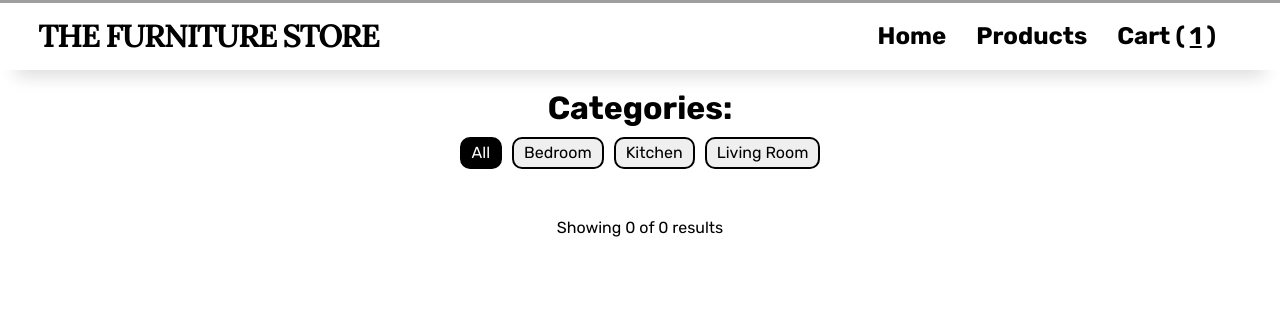
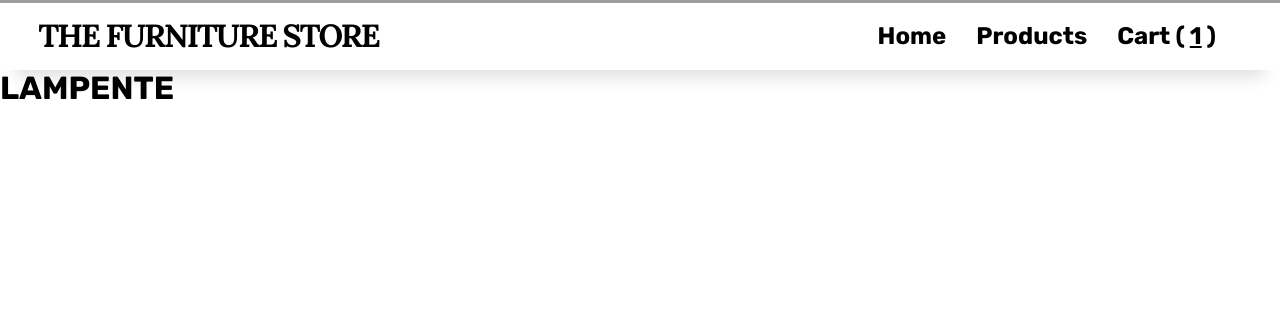
Before and after one commit to syfq-isml/odin-shopping-cart, a React (Create React App) app in the folder shopping-cart/: page /products/view/13244 in a window 1280 px wide. Shown: the part 201-529 px from the top of the page. Built offline with nearby package versions, Linux system fonts and the light colour scheme; grey boxes are pictures that could not be loaded.

Commit message:
fix routing and add styling to ProductInfo
 - made category bar apply to selected components
 - add transition to ProductCards

```diff
--- a/shopping-cart/src/App.js
+++ b/shopping-cart/src/App.js
@@ -9,8 +9,11 @@ import { useState } from "react";
 import "./styles/normalize.css";
 import "./styles/styles.css";
 
+import dataProducts from "./data/dataProducts";
+
 import SharedLayout from "./pages/SharedLayout";
 import Home from "./pages/Home";
+import AddCatBar from "./components/AddCatBar";
 import Products from "./pages/Products";
 import ProductCategories from "./pages/ProductCategories";
 import ProductInfo from "./pages/ProductInfo";
@@ -26,10 +29,21 @@ function App() {
 				<Route path="/" element={<SharedLayout qty={cart.length} />}>
 					<Route index element={<Home />} />
 
-					<Route path="products" element={<Products />}>
-						<Route index element={<Navigate to="all" replace />} />
-						<Route path=":category" element={<ProductCategories />}>
-							<Route path=":productInfo" element={<ProductInfo />} />
+					<Route path="products">
+						<Route index element={<Navigate to="all" replace={true} />} />
+						<Route
+							path=":category"
+							element={<ProductCategories products={dataProducts} />}
+						/>
+						<Route path="view">
+							<Route
+								index
+								element={<Navigate to="/products/all" replace={true} />}
+							/>
+							<Route
+								path=":productId"
+								element={<ProductInfo products={dataProducts} />}
+							/>
 						</Route>
 					</Route>
 
--- /dev/null
+++ b/shopping-cart/src/components/AddCatBar.js
@@ -0,0 +1,10 @@
+import Products from "../pages/Products";
+
+const AddCatBar = ({ render, children }) => (
+	<>
+		{render && <Products />}
+		{children}
+	</>
+);
+
+export default AddCatBar;
--- a/shopping-cart/src/components/ProductCards.js
+++ b/shopping-cart/src/components/ProductCards.js
@@ -2,6 +2,7 @@ import { Link } from "react-router-dom";
 
 function ProductCards({ product }) {
 	return (
+		<Link to={`/products/view/${product.id}`}>
 			<div className="fl-col-cont productCards__card">
 				<div className="productCards__photo">XXX</div>
 				<p className="productCards__name">{product.name}</p>
@@ -10,6 +11,7 @@ function ProductCards({ product }) {
 					<p className="productCards__price">${product.price}</p>
 				</div>
 			</div>
+		</Link>
 	);
 }
 
--- a/shopping-cart/src/pages/ProductCategories.js
+++ b/shopping-cart/src/pages/ProductCategories.js
@@ -1,12 +1,12 @@
 import { useEffect } from "react";
 import { Outlet, useParams } from "react-router-dom";
-import products from "../data/dataProducts";
 
 import ProductCards from "../components/ProductCards";
 
 import uniqid from "uniqid";
+import AddCatBar from "../components/AddCatBar";
 
-function ProductCategories() {
+function ProductCategories({ products }) {
 	const { category } = useParams();
 
 	let productsInCategory;
@@ -16,10 +16,11 @@ function ProductCategories() {
 		productsInCategory = products.filter((obj) => obj.category === category);
 	}
 	return (
+		<AddCatBar render={true}>
 			<div className="fl-col-cont fl-centered productCategories">
 				<div className="productCategories__cards">
 					{productsInCategory.map((item) => (
-					<div className="fl-col-cont fl-centered">
+						<div className="fl-col-cont fl-centered" key={uniqid()}>
 							<ProductCards key={uniqid()} product={item} />
 						</div>
 					))}
@@ -29,6 +30,7 @@ function ProductCategories() {
 					results
 				</p>
 			</div>
+		</AddCatBar>
 	);
 }
 
--- a/shopping-cart/src/pages/ProductInfo.js
+++ b/shopping-cart/src/pages/ProductInfo.js
@@ -1,11 +1,15 @@
 import { useParams } from "react-router-dom";
+import AddCatBar from "../components/AddCatBar";
 
-function ProductInfo() {
-	const { productInfo } = useParams();
+function ProductInfo({ products }) {
+	console.log(products);
+	const { productId } = useParams();
+	console.log(productId);
+	const product = products.find((product) => product.id === +productId);
 
 	return (
 		<div>
-			<h1>Info</h1>
+			<h1>{product.name}</h1>
 		</div>
 	);
 }
--- a/shopping-cart/src/pages/Products.js
+++ b/shopping-cart/src/pages/Products.js
@@ -1,7 +1,7 @@
 import { useState } from "react";
 import { Link, Outlet, Navigate } from "react-router-dom";
 
-function Products() {
+function Products({ render, children }) {
 	const [isClicked, setIsClicked] = useState("all");
 
 	const makeBtnActive = (e) => {
@@ -67,8 +67,6 @@ function Products() {
 					</Link>
 				</div>
 			</div>
-
-			<Outlet />
 		</div>
 	);
 }
--- a/shopping-cart/src/styles/styles.css
+++ b/shopping-cart/src/styles/styles.css
@@ -280,6 +280,14 @@ li {
 	box-shadow: 0px 5px 7px 0px rgba(0, 0, 0, 0.07);
 
 	border-radius: 7px;
+
+	transition: all 200ms ease-in-out;
+}
+
+.productCards__card:hover {
+	transform: translateY(-5px);
+	-webkit-box-shadow: 0px 5px 7px 0px rgba(0, 0, 0, 0.13);
+	box-shadow: 0px 5px 7px 1px rgba(0, 0, 0, 0.13);
 }
 
 .productCards__photo {
```
Lines whose indentation alone changed are shown as unchanged.
